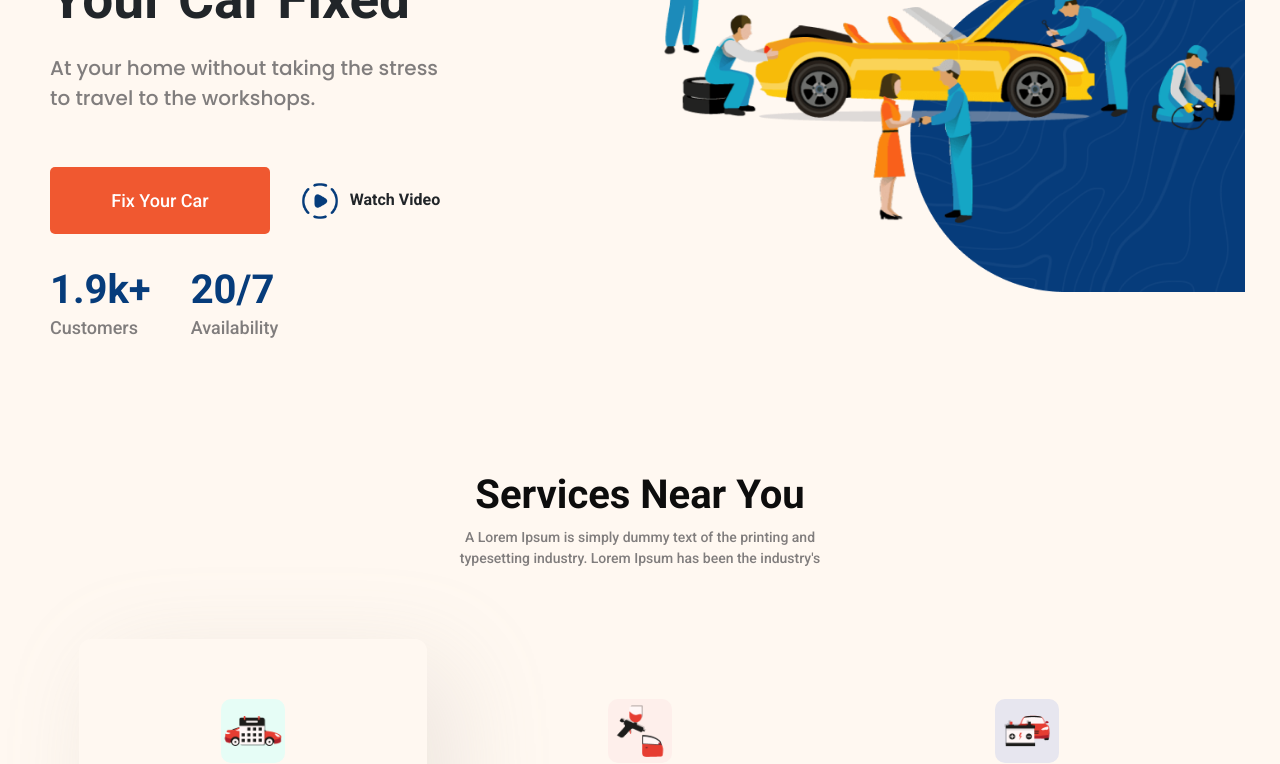
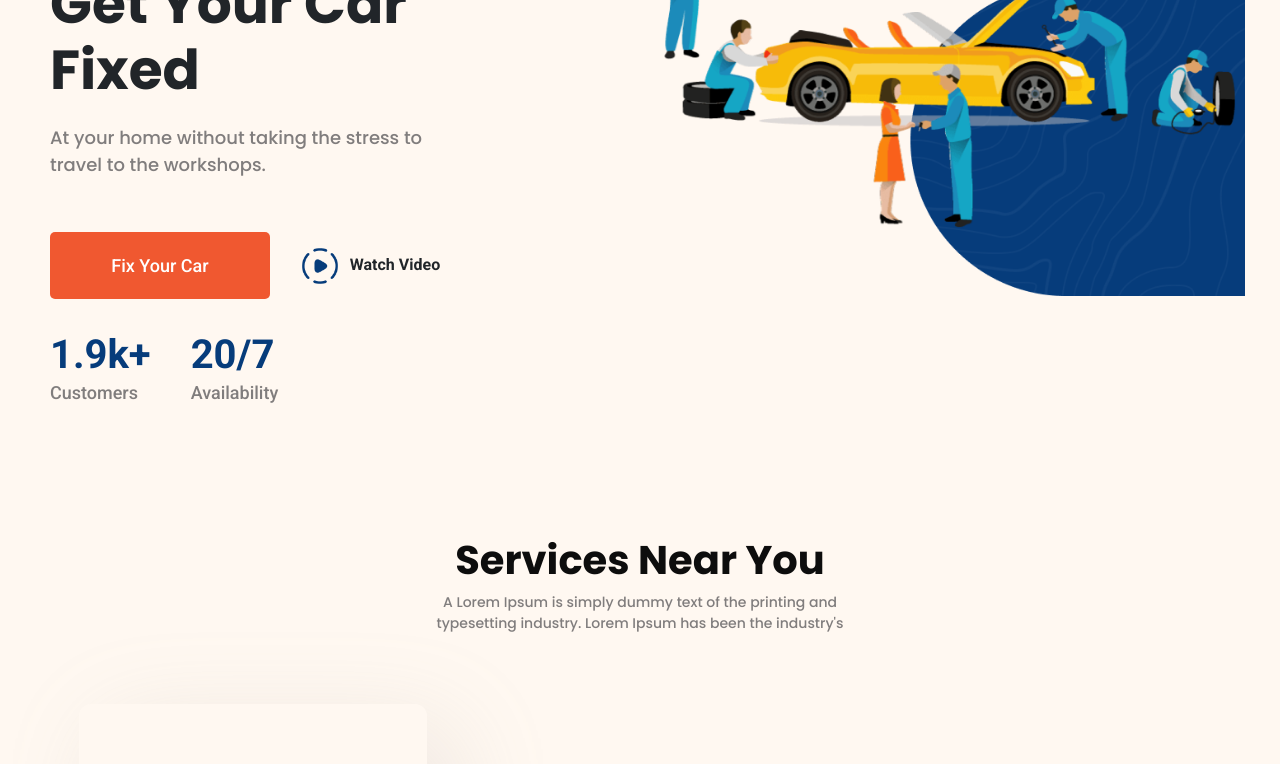
Before and after one commit to Mehul208/MyMechanic, a React (Create React App) app: page / in a window 1280 px wide. Shown: the part 240-1004 px from the top of the page. Built offline with nearby package versions, Linux system fonts and the light colour scheme.

Commit message:
Added Font

```diff
--- a/public/index.html
+++ b/public/index.html
@@ -19,7 +19,7 @@
         <link rel="preconnect" href="https://fonts.googleapis.com" />
         <link rel="preconnect" href="https://fonts.gstatic.com" crossorigin />
         <link
-            href="https://fonts.googleapis.com/css2?family=Roboto:wght@300;400;500;700&family=Poppins:wght@300;400;500;600&display=swap"
+            href="https://fonts.googleapis.com/css2?family=Poppins:wght@300;400;500;600;700&family=Roboto:wght@300;400;500;700&display=swap"
             rel="stylesheet"
         />
 
--- a/src/component/HomePage/css/section1.css
+++ b/src/component/HomePage/css/section1.css
@@ -7,12 +7,13 @@
     text-align: center;
     width: 75%;
     font-size: 32px;
+    font-family: "Roboto", sans-serif;
     margin: 0 auto;
 }
 .sec1Text p {
     font-size: 14px;
     font-weight: 500;
-    font-family: "Poppins";
+    font-family: "Poppins", "Roboto", sans-serif;
     color: #807d7d;
     width: 70%;
     margin: 15px auto;
@@ -69,15 +70,16 @@
         margin: 0;
         font-weight: 900;
         text-align: left;
+        font-family: "Poppins", "Roboto", sans-serif;
     }
     .sec1Text p {
-        font-size: 20px;
+        font-size: 18px;
         text-align: left;
         margin: 0;
         margin-top: 21px;
     }
     .sec1 {
-        padding-top: 40px;
+        padding-top: 45px;
         padding-bottom: 30px;
     }
     .sec1Text {
--- a/src/component/HomePage/css/section3.css
+++ b/src/component/HomePage/css/section3.css
@@ -3,13 +3,15 @@
     padding: 10px 30px;
 }
 .sect3Text h1 {
-    font-weight: 700;
+    font-weight: 600;
     color: #0d0d0d;
+    font-family: "Poppins", sans-serif;
 }
 .sect3Text p {
     font-weight: 500;
     font-size: 14px;
     color: #807d7d;
+    font-family: "Poppins", sans-serif;
 }
 .sect3cards {
     padding: 10px;
@@ -36,6 +38,7 @@
     font-size: 16px;
     color: #0d0d0d;
     font-weight: 500;
+    letter-spacing: 0.5px;
 }
 .myCard p {
     font-size: 14px;
@@ -64,7 +67,7 @@
     }
     .myCard h5 {
         font-size: 18px;
-        font-weight: 700;
+        font-weight: 600;
     }
     .myCard p {
         font-size: 15px;
```
